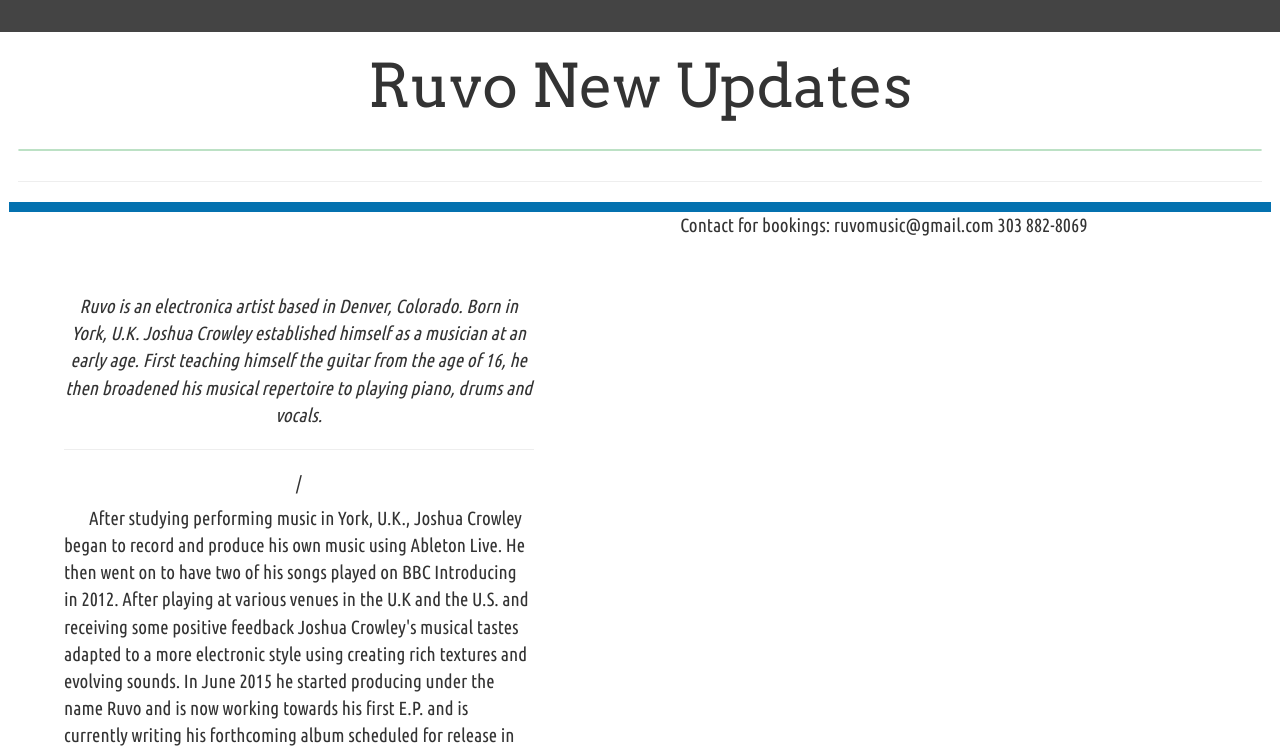
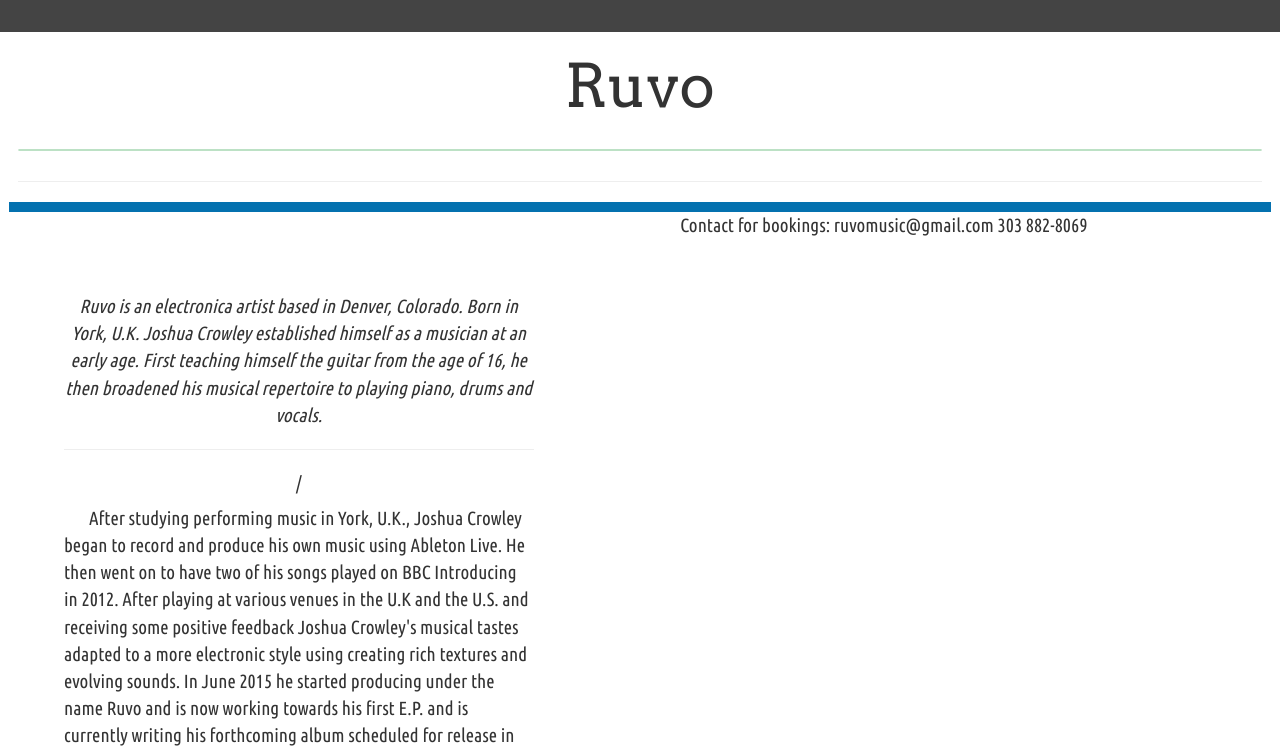
Before and after one commit to ruvo/Ruvo, a plain HTML site: page index.html in a window 1280 px wide. Shown: the top 748 px of the page. Drawn offline with Linux system fonts and the light colour scheme; a web font is replaced by a local one.

Commit message:
Josh commit on client side work

```diff
--- a/index.html
+++ b/index.html
@@ -85,7 +85,7 @@
             </div>
             <!-- My Title for the app ->  Entire width of window -->
             <div class='myTitle_bootstrapComponent col-xs-9 col-md-8'>
-                Ruvo New Updates
+                Ruvo
             </div>
             <div class='col-xs-12'>
                 <p class='h1 col-xs-6'>
```
